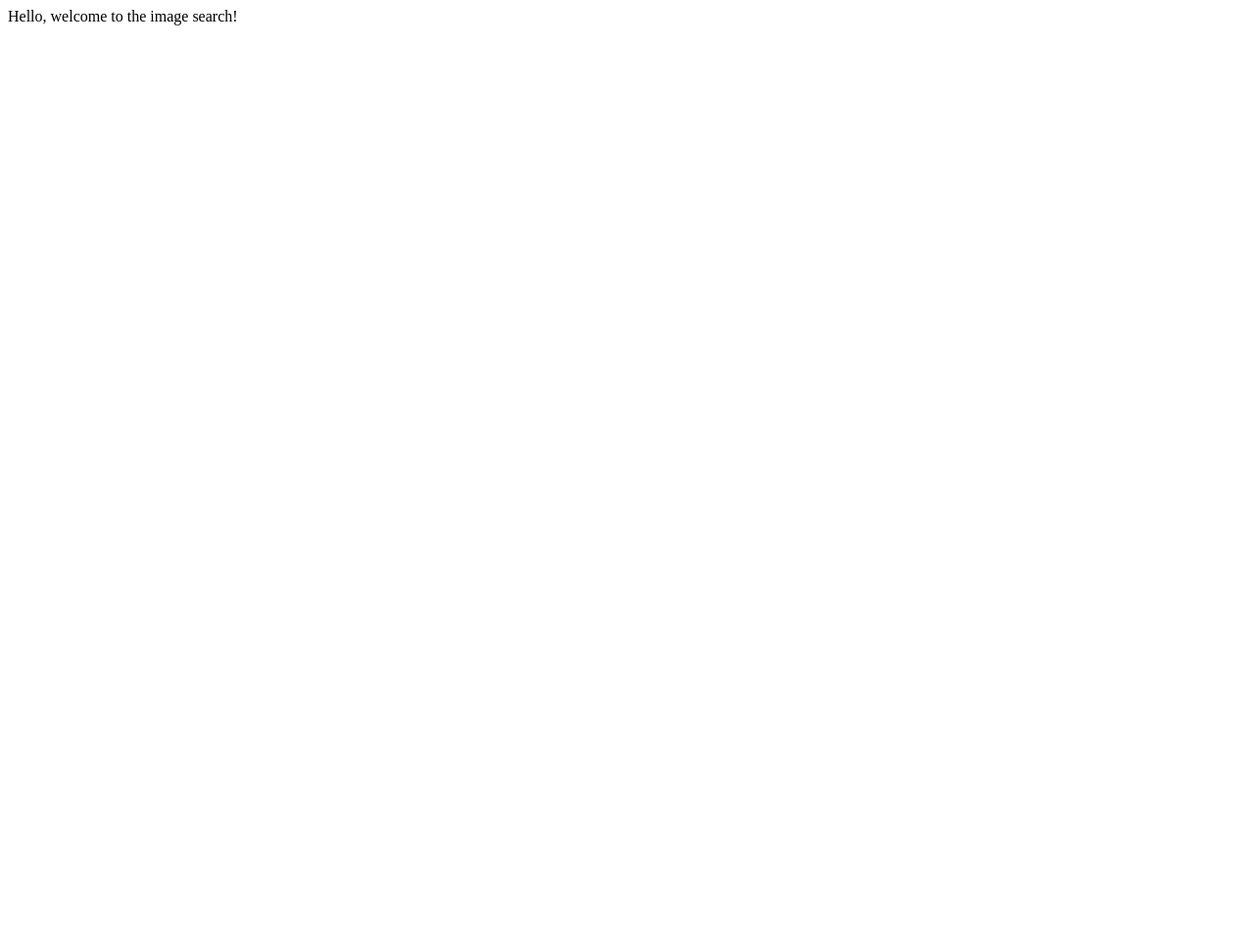
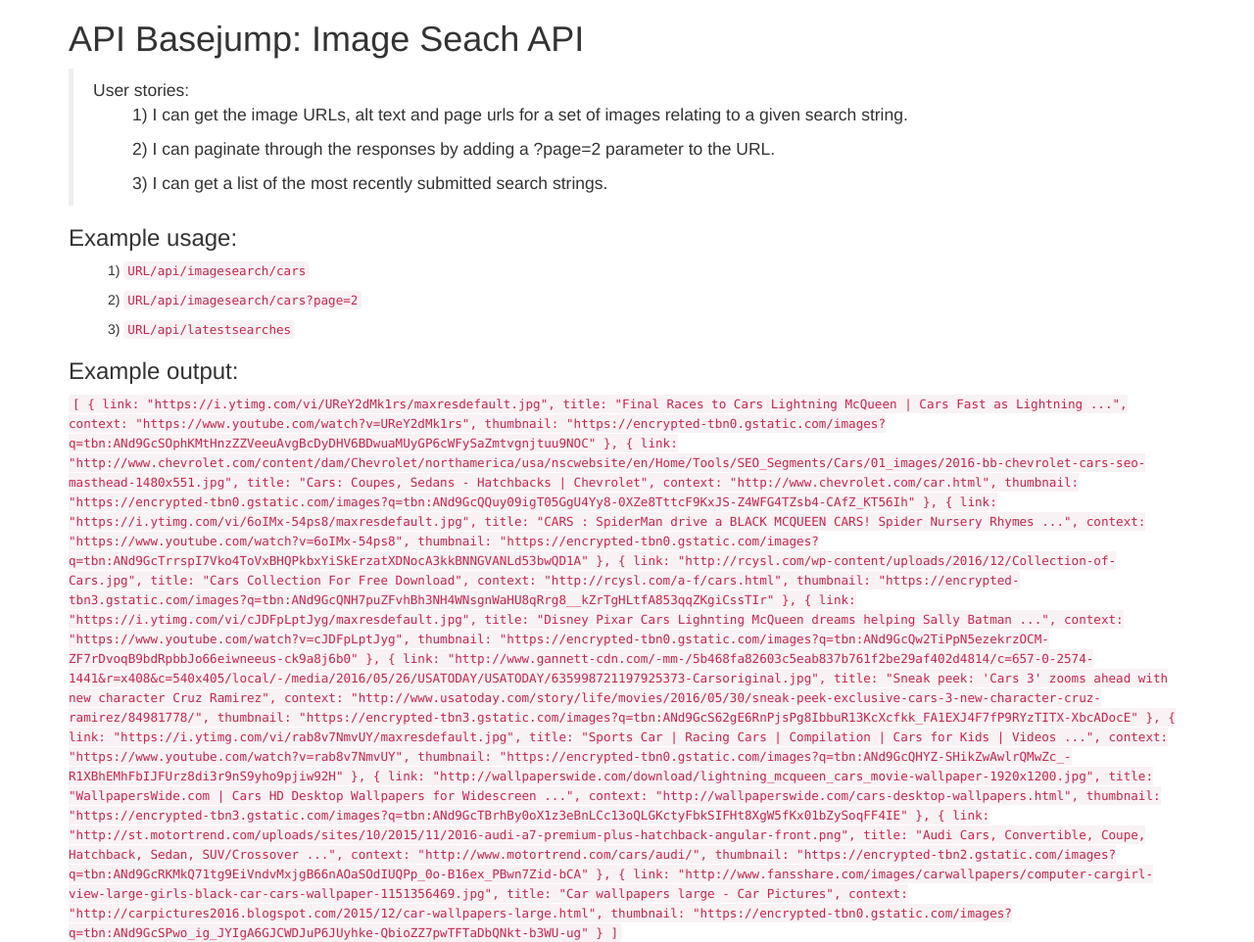
Before and after one commit to emrekaraca/ekaraca-imagesearch, a website: page index.html in a window 1280 px wide. Shown: the whole page at 98% size. Before the commit the page ends 800 px from the top, so only its background shows below. Drawn offline with nearby package versions, Linux system fonts and the light colour scheme.

Commit message:
First fully functional version

```diff
--- a/index.html
+++ b/index.html
@@ -1 +1,90 @@
-Hello, welcome to the image search!
+
+<!doctype html>
+<html lang="en">
+    <head>
+        <title>Image Search API</title>
+        <link rel="stylesheet" href="https://maxcdn.bootstrapcdn.com/bootstrap/3.3.6/css/bootstrap.min.css">
+    </head>
+    <body>
+        <div class="container">
+            <h1 class="header">
+                API Basejump: Image Seach API
+            </h1>
+            <blockquote>
+                User stories:
+                <ul>1) I can get the image URLs, alt text and page urls for a set of images relating to a given search string.</ul>
+                <ul>2) I can paginate through the responses by adding a ?page=2 parameter to the URL.</ul>
+                <ul>3) I can get a list of the most recently submitted search strings.</ul>
+            </blockquote>
+            <h3>Example usage:</h3>
+            <ul>1) <code>URL/api/imagesearch/cars</code><br></ul>
+            <ul>2) <code>URL/api/imagesearch/cars?page=2</code><br></ul>
+            <ul>3) <code>URL/api/latestsearches</code></ul>
+            <h3>Example output:</h3>
+            <code>
+              [
+              {
+              link: "https://i.ytimg.com/vi/UReY2dMk1rs/maxresdefault.jpg",
+              title: "Final Races to Cars Lightning McQueen | Cars Fast as Lightning ...",
+              context: "https://www.youtube.com/watch?v=UReY2dMk1rs",
+              thumbnail: "https://encrypted-tbn0.gstatic.com/images?q=tbn:ANd9GcSOphKMtHnzZZVeeuAvgBcDyDHV6BDwuaMUyGP6cWFySaZmtvgnjtuu9NOC"
+              },
+              {
+              link: "http://www.chevrolet.com/content/dam/Chevrolet/northamerica/usa/nscwebsite/en/Home/Tools/SEO_Segments/Cars/01_images/2016-bb-chevrolet-cars-seo-masthead-1480x551.jpg",
+              title: "Cars: Coupes, Sedans - Hatchbacks | Chevrolet",
+              context: "http://www.chevrolet.com/car.html",
+              thumbnail: "https://encrypted-tbn0.gstatic.com/images?q=tbn:ANd9GcQQuy09igT05GgU4Yy8-0XZe8TttcF9KxJS-Z4WFG4TZsb4-CAfZ_KT56Ih"
+              },
+              {
+              link: "https://i.ytimg.com/vi/6oIMx-54ps8/maxresdefault.jpg",
+              title: "CARS : SpiderMan drive a BLACK MCQUEEN CARS! Spider Nursery Rhymes ...",
+              context: "https://www.youtube.com/watch?v=6oIMx-54ps8",
+              thumbnail: "https://encrypted-tbn0.gstatic.com/images?q=tbn:ANd9GcTrrspI7Vko4ToVxBHQPkbxYiSkErzatXDNocA3kkBNNGVANLd53bwQD1A"
+              },
+              {
+              link: "http://rcysl.com/wp-content/uploads/2016/12/Collection-of-Cars.jpg",
+              title: "Cars Collection For Free Download",
+              context: "http://rcysl.com/a-f/cars.html",
+              thumbnail: "https://encrypted-tbn3.gstatic.com/images?q=tbn:ANd9GcQNH7puZFvhBh3NH4WNsgnWaHU8qRrg8__kZrTgHLtfA853qqZKgiCssTIr"
+              },
+              {
+              link: "https://i.ytimg.com/vi/cJDFpLptJyg/maxresdefault.jpg",
+              title: "Disney Pixar Cars Lighnting McQueen dreams helping Sally Batman ...",
+              context: "https://www.youtube.com/watch?v=cJDFpLptJyg",
+              thumbnail: "https://encrypted-tbn0.gstatic.com/images?q=tbn:ANd9GcQw2TiPpN5ezekrzOCM-ZF7rDvoqB9bdRpbbJo66eiwneeus-ck9a8j6b0"
+              },
+              {
+              link: "http://www.gannett-cdn.com/-mm-/5b468fa82603c5eab837b761f2be29af402d4814/c=657-0-2574-1441&r=x408&c=540x405/local/-/media/2016/05/26/USATODAY/USATODAY/635998721197925373-Carsoriginal.jpg",
+              title: "Sneak peek: 'Cars 3' zooms ahead with new character Cruz Ramirez",
+              context: "http://www.usatoday.com/story/life/movies/2016/05/30/sneak-peek-exclusive-cars-3-new-character-cruz-ramirez/84981778/",
+              thumbnail: "https://encrypted-tbn3.gstatic.com/images?q=tbn:ANd9GcS62gE6RnPjsPg8IbbuR13KcXcfkk_FA1EXJ4F7fP9RYzTITX-XbcADocE"
+              },
+              {
+              link: "https://i.ytimg.com/vi/rab8v7NmvUY/maxresdefault.jpg",
+              title: "Sports Car | Racing Cars | Compilation | Cars for Kids | Videos ...",
+              context: "https://www.youtube.com/watch?v=rab8v7NmvUY",
+              thumbnail: "https://encrypted-tbn0.gstatic.com/images?q=tbn:ANd9GcQHYZ-SHikZwAwlrQMwZc_-R1XBhEMhFbIJFUrz8di3r9nS9yho9pjiw92H"
+              },
+              {
+              link: "http://wallpaperswide.com/download/lightning_mcqueen_cars_movie-wallpaper-1920x1200.jpg",
+              title: "WallpapersWide.com | Cars HD Desktop Wallpapers for Widescreen ...",
+              context: "http://wallpaperswide.com/cars-desktop-wallpapers.html",
+              thumbnail: "https://encrypted-tbn3.gstatic.com/images?q=tbn:ANd9GcTBrhBy0oX1z3eBnLCc13oQLGKctyFbkSIFHt8XgW5fKx01bZySoqFF4IE"
+              },
+              {
+              link: "http://st.motortrend.com/uploads/sites/10/2015/11/2016-audi-a7-premium-plus-hatchback-angular-front.png",
+              title: "Audi Cars, Convertible, Coupe, Hatchback, Sedan, SUV/Crossover ...",
+              context: "http://www.motortrend.com/cars/audi/",
+              thumbnail: "https://encrypted-tbn2.gstatic.com/images?q=tbn:ANd9GcRKMkQ71tg9EiVndvMxjgB66nAOaSOdIUQPp_0o-B16ex_PBwn7Zid-bCA"
+              },
+              {
+              link: "http://www.fansshare.com/images/carwallpapers/computer-cargirl-view-large-girls-black-car-cars-wallpaper-1151356469.jpg",
+              title: "Car wallpapers large - Car Pictures",
+              context: "http://carpictures2016.blogspot.com/2015/12/car-wallpapers-large.html",
+              thumbnail: "https://encrypted-tbn0.gstatic.com/images?q=tbn:ANd9GcSPwo_ig_JYIgA6GJCWDJuP6JUyhke-QbioZZ7pwTFTaDbQNkt-b3WU-ug"
+              }
+              ]
+            </code>
+        </div>
+    </body>
+</html>
```
Also changed, not shown: app.js (+9 -34 lines), myOutput.txt (deleted).
